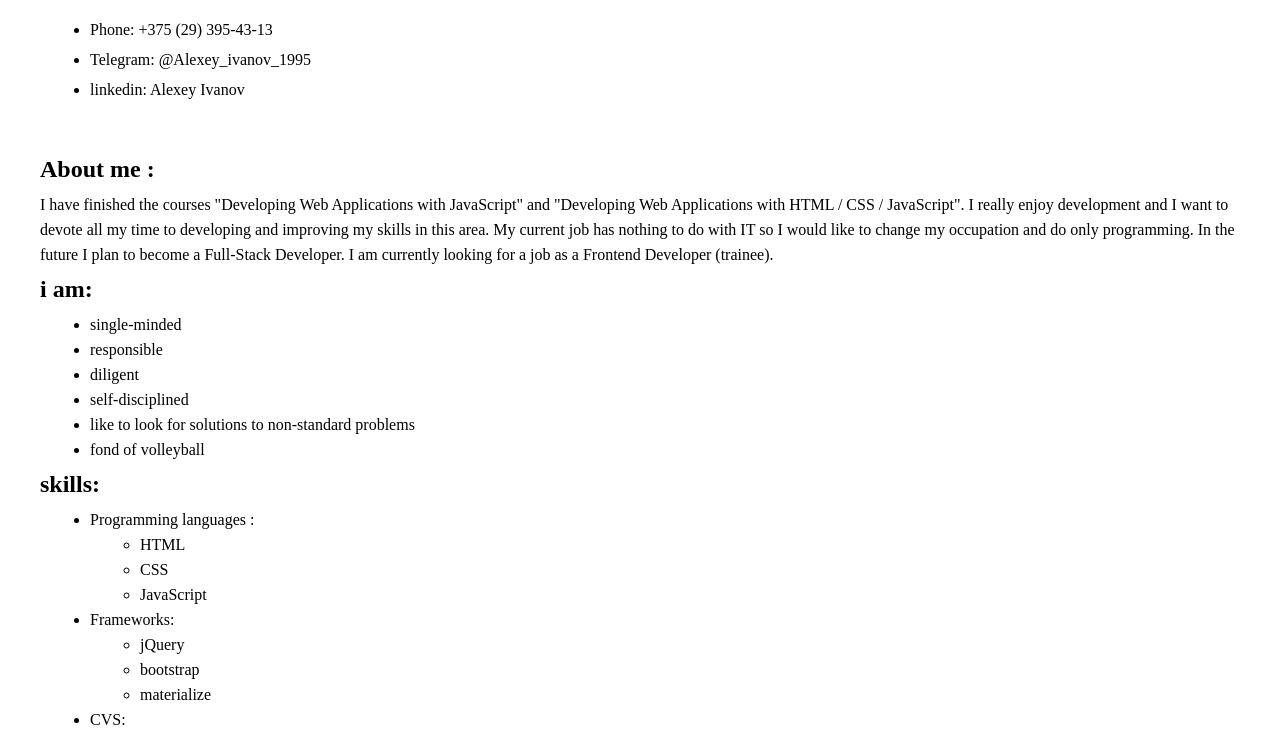
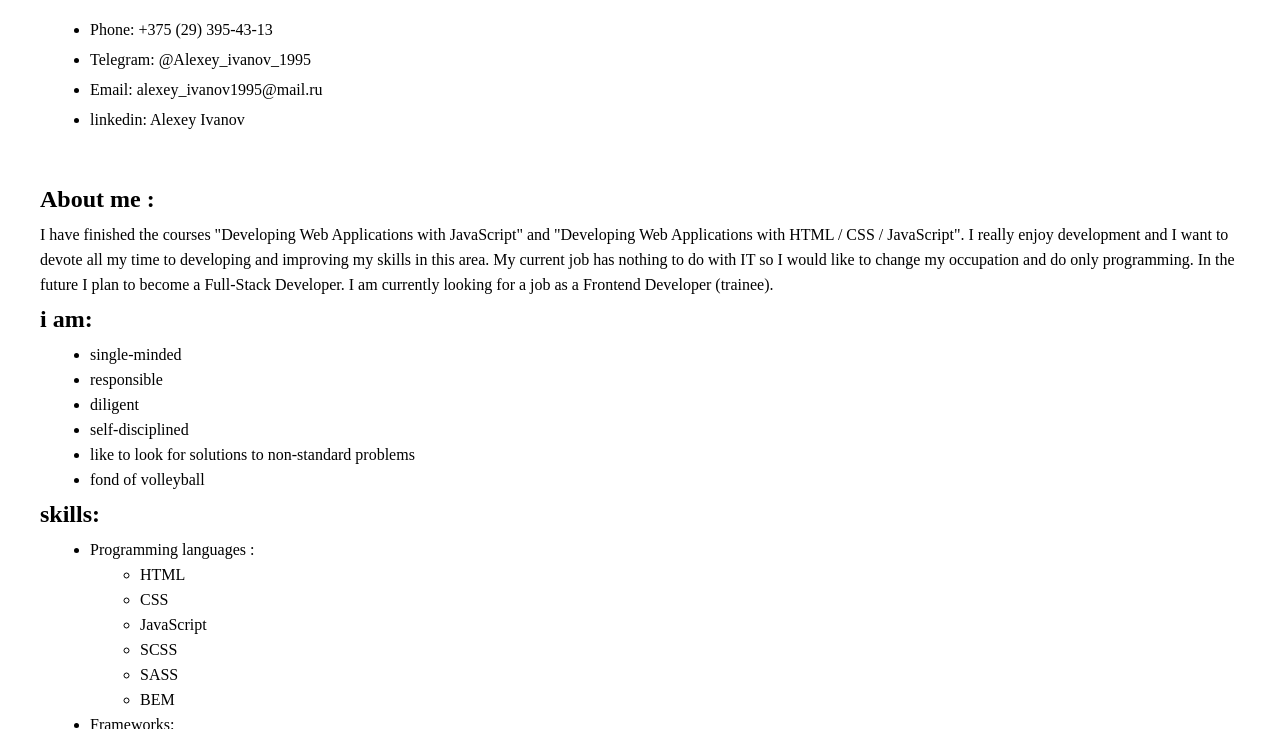
Before and after one commit to Alexey-Ivanov1995/rsschool-cv, a plain HTML site: page index.html in a window 1280 px wide. Shown: the part 208-937 px from the top of the page. Drawn offline with Linux system fonts and the light colour scheme.

Commit message:
fix: add email and Frameworks and Programming languages

```diff
--- a/index.html
+++ b/index.html
@@ -97,6 +97,12 @@
                 >
             </li>
             <li>
+                Email:
+                <a class="contact" href="https://www.google.com/search?q=email&oq=%D1%83%D1%8C&aqs=chrome.1.69i57j0i1i10i67j0i1i10i512l5j46i1i10i175i199i512j0i1i10i512j0i512.1243j0j7&sourceid=chrome&ie=UTF-8"
+                >alexey_ivanov1995@mail.ru</a
+                >
+            </li>
+            <li>
                 linkedin:
                 <a
                         class="contact"
@@ -140,6 +146,9 @@
                     <li>HTML</li>
                     <li>CSS</li>
                     <li>JavaScript</li>
+                    <li>SCSS</li>
+                    <li>SASS</li>
+                    <li>BEM</li>
                 </ul>
             </li>
             <li>
@@ -148,6 +157,7 @@
                     <li>jQuery</li>
                     <li>bootstrap</li>
                     <li>materialize</li>
+                    <li>Laravel 8</li>
                 </ul>
             </li>
             <li>
```
